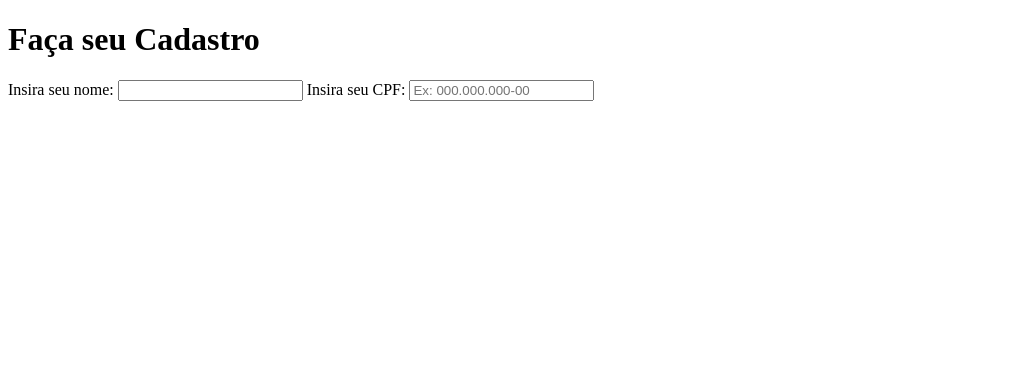
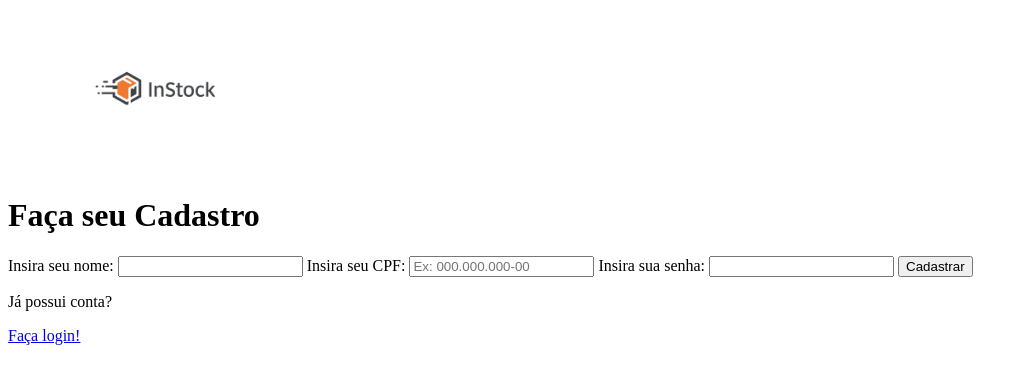
Before and after one commit to LuconhaOliveira/tccLogistica, a Flask app: template templates/tela-cadastro.html in a window 1280 px wide. Shown: the top 384 px of the page, without its empty margins (0-1028 px from the left). Run offline with Flask 3, Linux system fonts and the light colour scheme; the template is opened without the code that fills it, so the values that code supplies are empty.

Commit message:
ADD: Adicionando o código header, footer, link para a pagina de login e botão de submit cadastrar

```diff
--- a/templates/tela-cadastro.html
+++ b/templates/tela-cadastro.html
@@ -9,19 +9,47 @@
 </head>
 
 <body>
+
+<!--------------------------------------------------------------------------------------------------------------------------->
+
+    <!-- Header -->
+     <header class="container--header">
+        <img src="/static/img/InStock_logo_transparente.png" class="img--InStock-logo" alt="InStock Logo" style="width: 300px;">
+     </header>
+
+<!--------------------------------------------------------------------------------------------------------------------------->
+
+    <!-- Formulário de cadastro -->
+    <main>
         <div class="container--div-informacoesUsuario">
-        <form action="">
+
+                <form action="/post/login" method="POST" class="form--cadastro-usuario">
                     <h1>Faça seu Cadastro</h1>
 
-            <label>Insira seu nome:</label>
+                    <label for="cadastro-nome">Insira seu nome:</label>
                     <input type="text" name="cadastro-nome" id="cadastro-nome"  maxlength="50" required>
 
-            <label>Insira seu CPF:</label>
+                    <label for="cadastro-cpf">Insira seu CPF:</label>
                     <input type="text" name="cadastro-cpf" id="cadastro-cpf" placeholder="Ex: 000.000.000-00" maxlength="14" required>
 
+                    <label for="cadastro-senha">Insira sua senha:</label>
+                    <input type="password" name="cadastro-senha" id="cadastro-senha" maxlength="20" minlength="8" required>
 
+                    <button class="form--botao-cadastra" id="botao-cadastra">
+                        Cadastrar
+                    </button>
                 </form>
+
+            <p>Já possui conta?</p>
+            <a href="/pagina/login">Faça login!</a>
+
         </div>
+    </main>
+
+
+    <footer class="container--footer">
+        <!--  -->
+    </footer>
 </body>
 
 <!---------------------------------------------------------------------------------------------------------------------------->
```
Also changed, not shown: 1 other file. Lines whose indentation alone changed are shown as unchanged.
